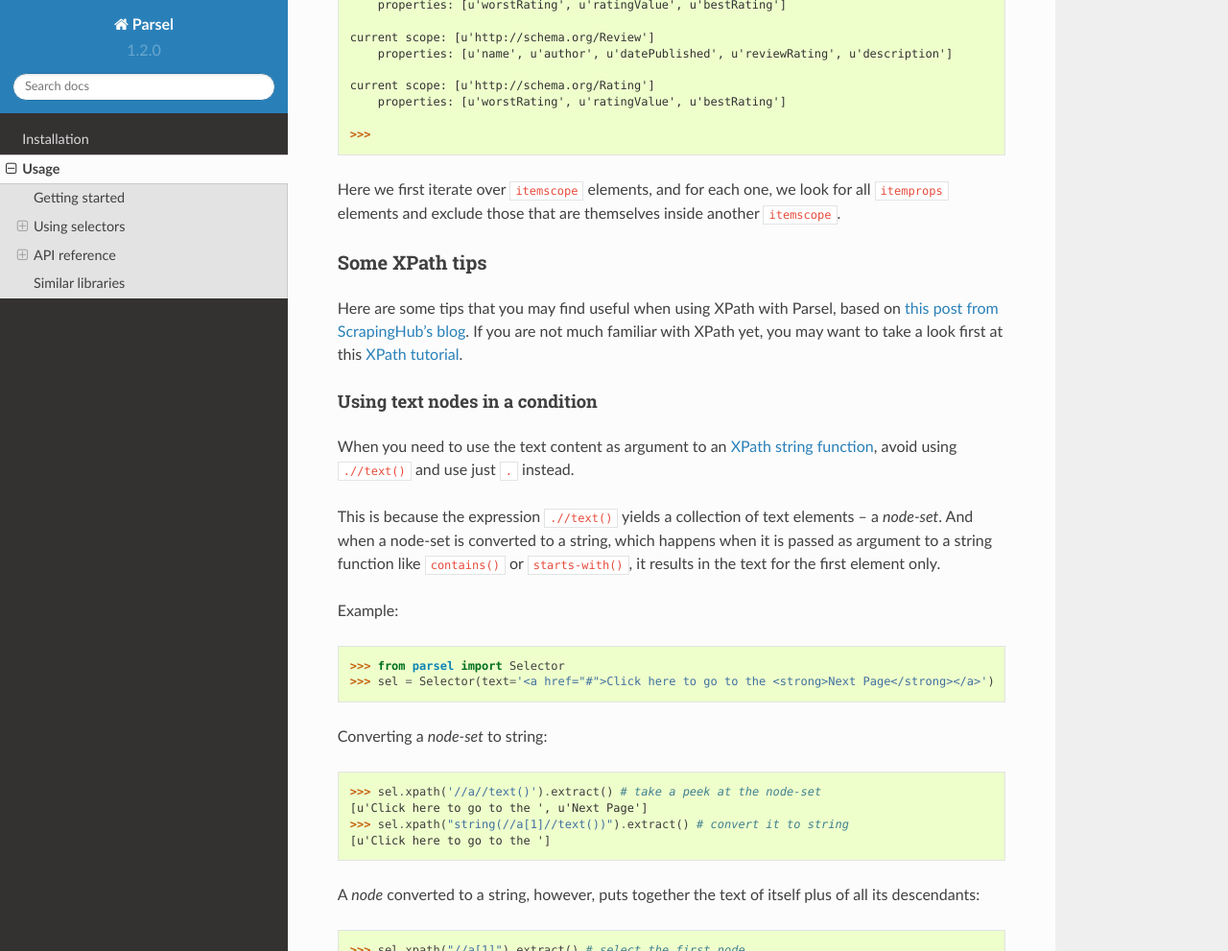
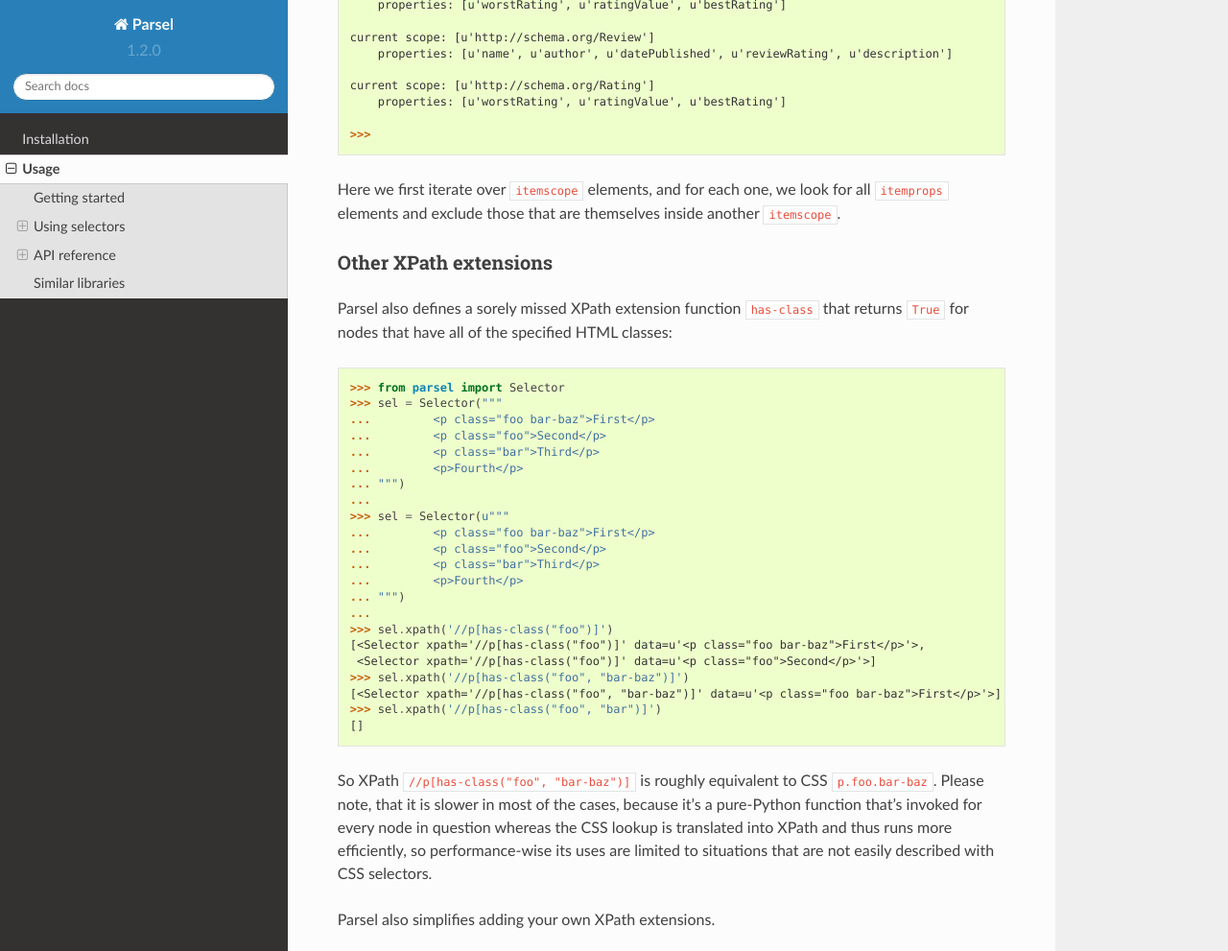
Before and after one commit to scrapy/parsel, a Sphinx documentation site: the page built from docs/usage.rst, in a window 1280 px wide and 1400 px high, scrolled down 8804 px, cut to the strip 0-991 px from the top of the window. Shown: the whole strip at 96% size. Built offline with Sphinx 7.4.7 and the Read the Docs theme 2.0.0, drawn with Linux system fonts in a browser that asks for light colours.

Commit message:
docs: add a section about has-class() and set_xpathfunc() functions

```diff
--- a/docs/usage.rst
+++ b/docs/usage.rst
@@ -450,6 +450,47 @@ inside another ``itemscope``.
 .. _regular expressions: http://exslt.org/regexp/index.html
 .. _set manipulation: http://exslt.org/set/index.html
 
+Other XPath extensions
+----------------------
+
+Parsel also defines a sorely missed XPath extension function ``has-class`` that
+returns ``True`` for nodes that have all of the specified HTML classes::
+
+    >>> from parsel import Selector
+    >>> sel = Selector("""
+    ...         <p class="foo bar-baz">First</p>
+    ...         <p class="foo">Second</p>
+    ...         <p class="bar">Third</p>
+    ...         <p>Fourth</p>
+    ... """)
+    ...
+    >>> sel = Selector(u"""
+    ...         <p class="foo bar-baz">First</p>
+    ...         <p class="foo">Second</p>
+    ...         <p class="bar">Third</p>
+    ...         <p>Fourth</p>
+    ... """)
+    ...
+    >>> sel.xpath('//p[has-class("foo")]')
+    [<Selector xpath='//p[has-class("foo")]' data=u'<p class="foo bar-baz">First</p>'>,
+     <Selector xpath='//p[has-class("foo")]' data=u'<p class="foo">Second</p>'>]
+    >>> sel.xpath('//p[has-class("foo", "bar-baz")]')
+    [<Selector xpath='//p[has-class("foo", "bar-baz")]' data=u'<p class="foo bar-baz">First</p>'>]
+    >>> sel.xpath('//p[has-class("foo", "bar")]')
+    []
+
+So XPath ``//p[has-class("foo", "bar-baz")]`` is roughly equivalent to CSS
+``p.foo.bar-baz``.  Please note, that it is slower in most of the cases,
+because it's a pure-Python function that's invoked for every node in question
+whereas the CSS lookup is translated into XPath and thus runs more efficiently,
+so performance-wise its uses are limited to situations that are not easily
+described with CSS selectors.
+
+Parsel also simplifies adding your own XPath extensions.
+
+.. autofunction:: parsel.xpathfuncs.set_xpathfunc
+
+
 
 Some XPath tips
 ---------------
```
Also changed, not shown: 1 other file.
